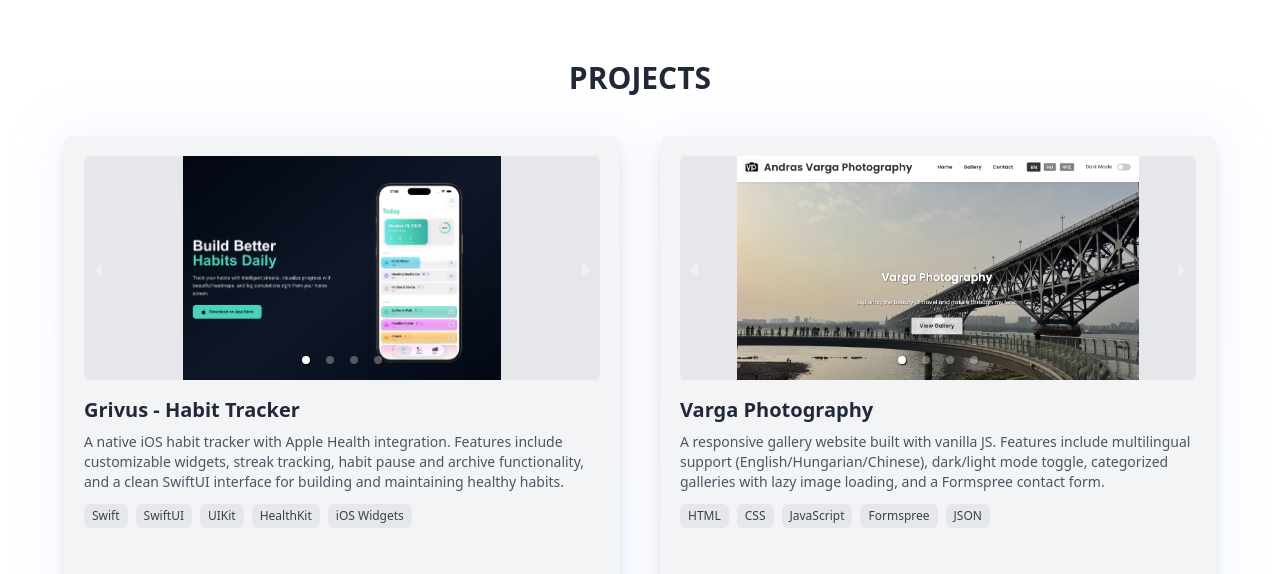
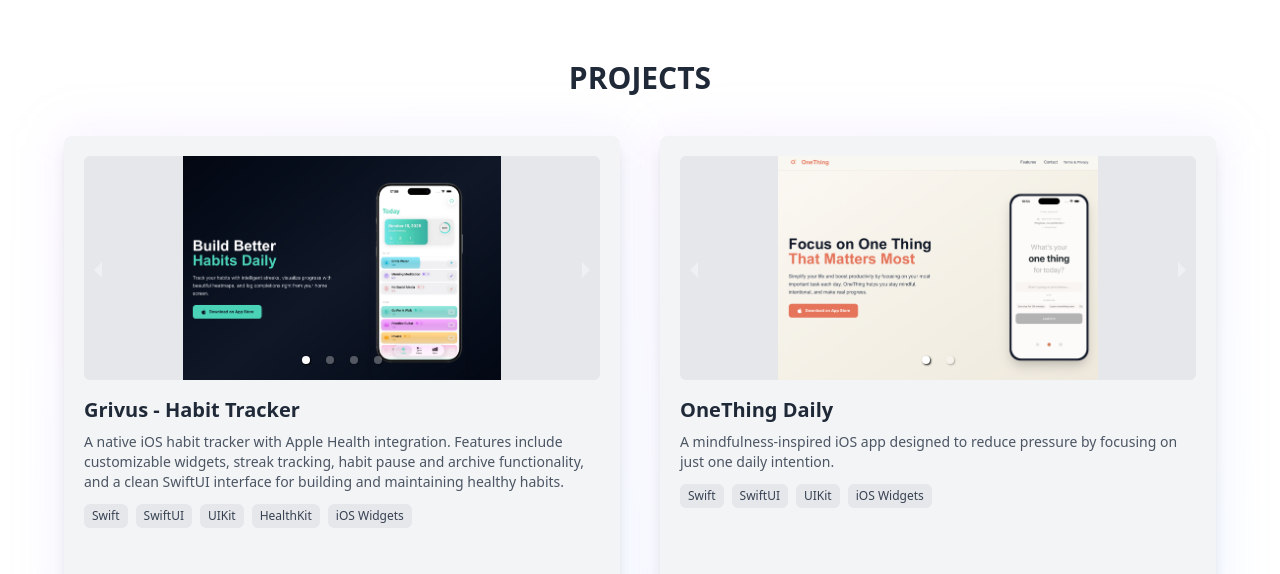
Before and after one commit to andris811/avdev, a React (Create React App) app: page / in a window 1280 px wide. Shown: the part 1860-2434 px from the top of the page. Built offline with nearby package versions, Linux system fonts and the light colour scheme; grey boxes are pictures that could not be loaded.

Commit message:
added new project

```diff
--- a/src/data/projectsData.js
+++ b/src/data/projectsData.js
@@ -12,6 +12,18 @@
     liveLink: "https://grivus.vercel.app",
     repoLink: "https://apps.apple.com/hu/app/grivus-habit-tracker/id6752882832",
     tech: ["Swift", "SwiftUI", "UIKit", "HealthKit", "iOS Widgets"],
+  },
+  {
+    title: "OneThing Daily",
+    description:
+      "A mindfulness-inspired iOS app designed to reduce pressure by focusing on just one daily intention.",
+    images: [
+      `${process.env.PUBLIC_URL}/images/onething/onething1.png`,
+      `${process.env.PUBLIC_URL}/images/onething/onething2.png`,
+    ],
+    liveLink: "https://onething-daily.vercel.app",
+    repoLink: "https://apps.apple.com/hu/app/onething-daily/id6757373350",
+    tech: ["Swift", "SwiftUI", "UIKit", "iOS Widgets"],
   },
   {
     title: "Varga Photography",
```
Also changed, not shown: public/images/onething/onething1.png (added), public/images/onething/onething2.png (added).
